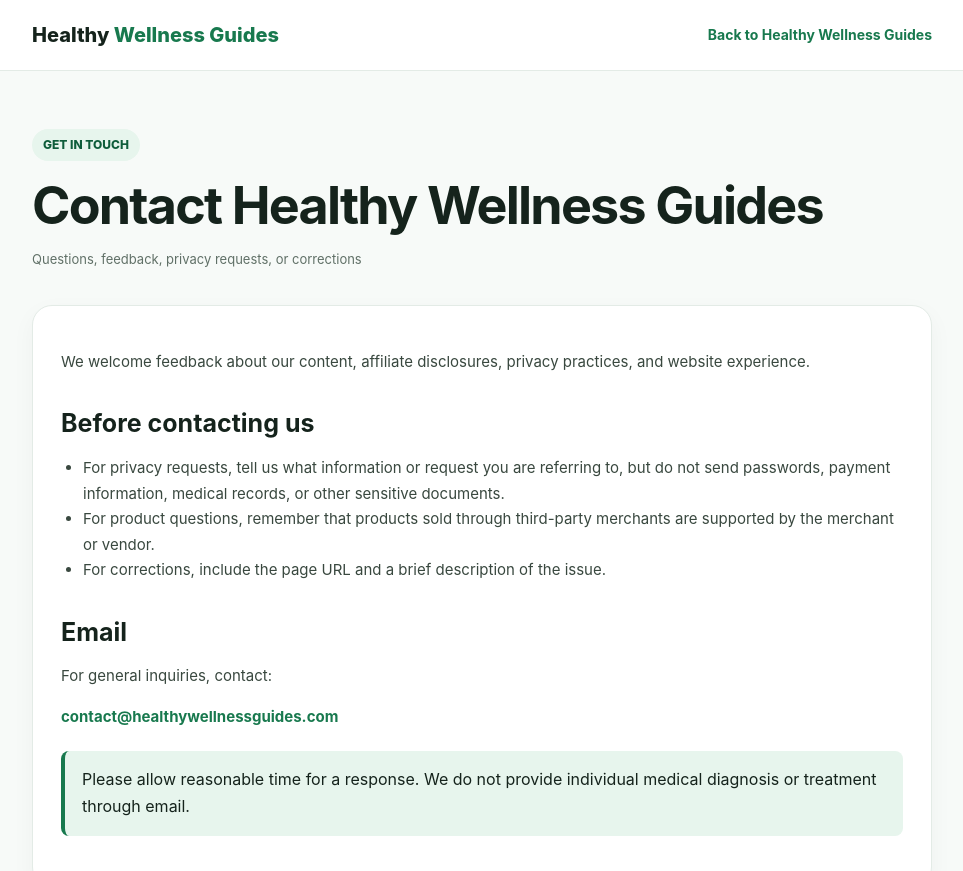
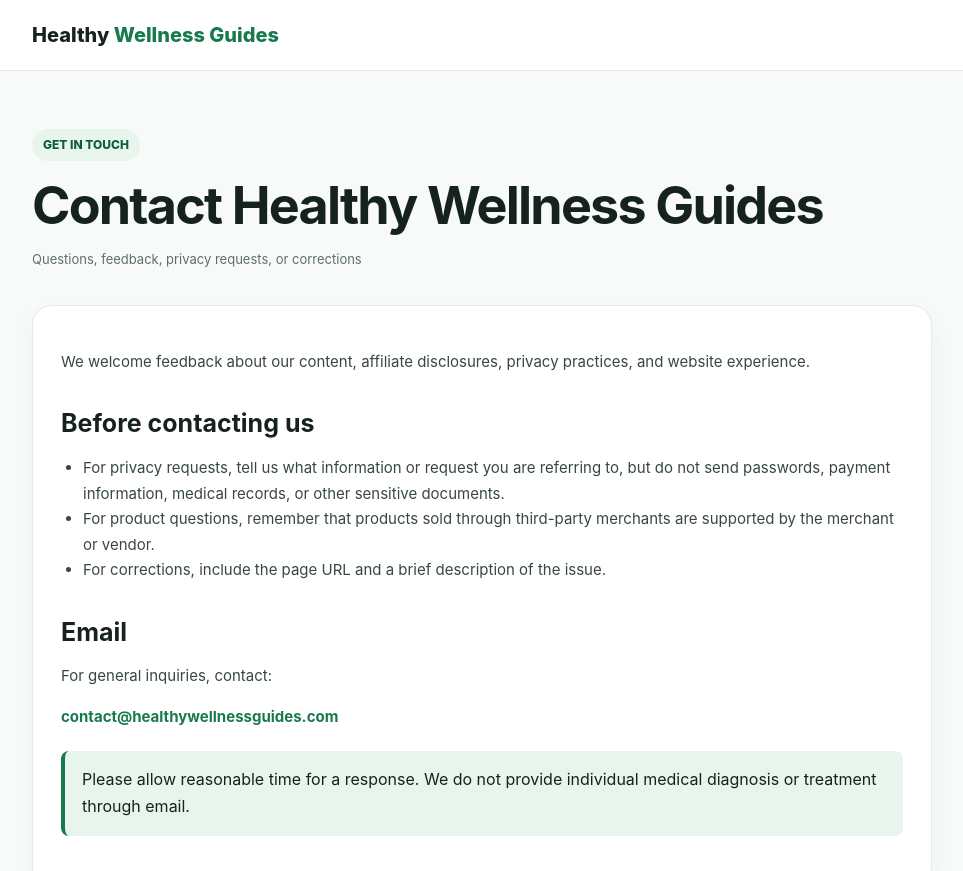
Before and after one commit to fksiddiqui614-tech/healthywellnessguides, a plain HTML site: page healthywellnessguides/contact.html in a window 1280 px wide. Shown: the top 871 px of the page, without its empty margins (158-1121 px from the left). Drawn offline with Linux system fonts and the light colour scheme.

Commit message:
Update contact.html

```diff
--- a/healthywellnessguides/contact.html
+++ b/healthywellnessguides/contact.html
@@ -26,8 +26,9 @@
 </head>
 <body>
 <header><div class="wrap nav">
-<a class="brand" href="../healthywellnessguides/breakfast/index.html">Healthy <span>Wellness Guides</span></a>
-<a class="home" href="../breakfast/index.html">Back to Healthy Wellness Guides</a>
+<div class="brand">
+    Healthy <span>Wellness Guides</span>
+</div>
 </div></header>
 <main><div class="wrap"><span class="eyebrow">GET IN TOUCH</span>
 
```
